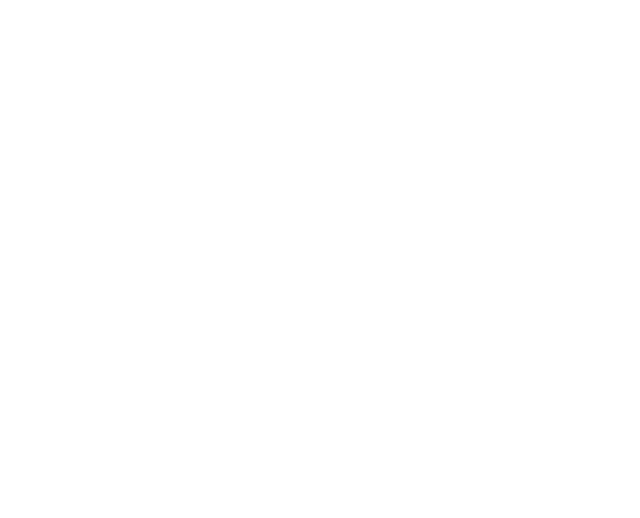
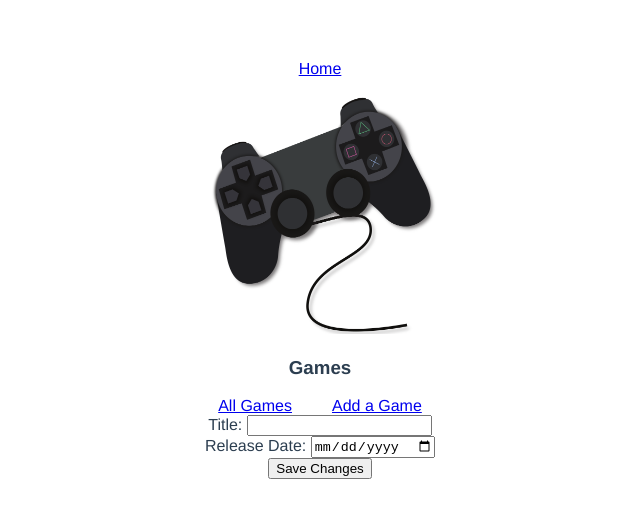
Before and after one commit to rodolphocastro/ARDC.VueJS.Playground, a Vue app: page /games/edit/1 in a window 1280 px wide. Shown: the top 518 px of the page, without its empty margins (320-960 px from the left). Built offline with nearby package versions, Linux system fonts and the light colour scheme; no server answers.

Commit message:
Adicionar Component para Edição de um Jogo

```diff
--- /dev/null
+++ b/src/components/GameEdit.vue
@@ -0,0 +1,48 @@
+<template>
+    <div id="game-edit">
+        <form>
+            <label>
+                Title:
+                <input type="text" v-model="currentGame.name"/>
+            </label>
+            <br/>
+            <label>
+                Release Date:
+                <input type="date" v-model="currentGame.releasedOn"/>
+            </label>
+            <br/>
+            <button @click="saveChanges()">Save Changes</button>
+        </form>
+    </div>
+</template>
+
+<script>
+export default {
+    name: 'gameEdit',
+    methods: {
+        getGame: function(){
+            this.$store.dispatch('getGame', this.$route.params.id);
+        },
+        saveChanges: function(){
+            this.$store.dispatch('updateGame', this.currentGame);
+        }
+    },
+    mounted: function(){
+        this.getGame();
+    },
+    computed: {
+        currentGame: {
+            get(){
+                return this.$store.state.games.currentGame
+            },
+            set(value){
+                this.$store.commit('updateGame', value)
+            }
+        }
+    }
+}
+</script>
+
+<style>
+
+</style>
--- a/src/components/GamesList.vue
+++ b/src/components/GamesList.vue
@@ -6,7 +6,8 @@
             <tr v-for="game in games" :key="game.id">
                 <td>{{ game.name }}</td>
                 <td>
-                    <router-link :to="{ name: 'gamedetail', params: { id: game.id} }">View</router-link>
+                    <router-link :to="{ name: 'gamedetail', params: { id: game.id} }">View</router-link> |
+                    <router-link :to="{ name: 'gameedit', params: { id: game.id} }">Edit</router-link>
                 </td>
             </tr>
         </table>
--- a/src/router.js
+++ b/src/router.js
@@ -40,6 +40,11 @@
                     path: 'view/:id',
                     name: 'gamedetail',
                     component: () => import('./components/GameDetails.vue')
+                },
+                {
+                    path: 'edit/:id',
+                    name: 'gameedit',
+                    component: () => import('./components/GameEdit.vue')
                 }
             ]
         }
--- a/src/store.js
+++ b/src/store.js
@@ -27,6 +27,11 @@
         },
         setGame(state, payload){
             state.games.currentGame = payload;
+        },
+        updateGame(state, payload){
+            let gameIndex = state.games.gamesList.findIndex(g => g.id == payload.id);
+            state.games.gamesList[gameIndex] = payload;
+            state.games.currentGame = payload;
         }
     },
     actions: {
@@ -46,6 +51,7 @@
             }
             catch(error){
                 console.log(error);
+                commit('setGame', {});
             }
         },
         async addGame({state, commit}, newGame) {
@@ -56,6 +62,15 @@
             catch(error){
                 console.log(error);
             }
+        },
+        async updateGame({state, commit}, updatedGame){
+            try {
+                let response = await axios.put(`${state.apiUrl}/games/${updatedGame.id}`, updatedGame);
+                commit('updateGame', updatedGame);
+            }
+            catch(error){
+                console.log(error);
+            }
         }
     }
 })
```
